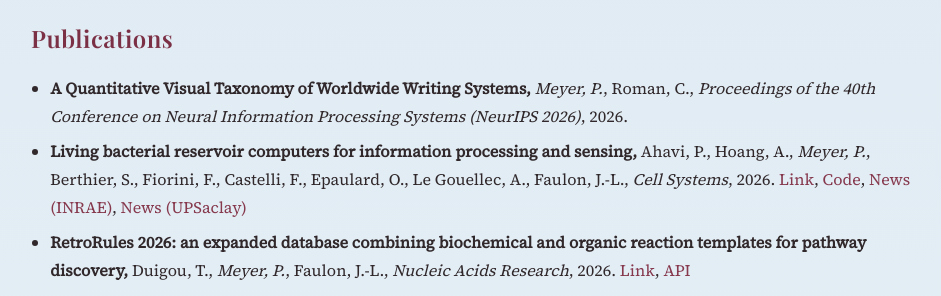
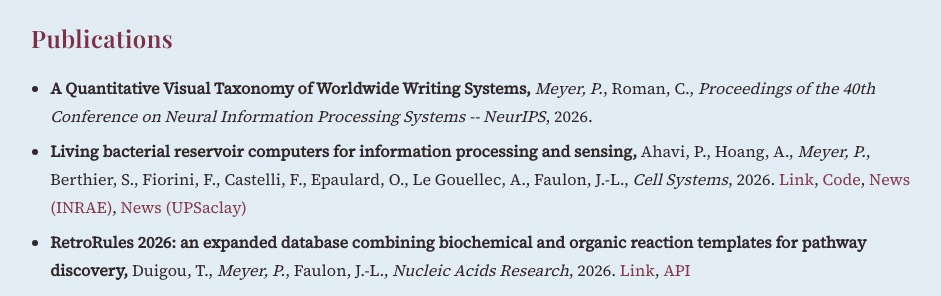
Before and after one commit to PhilippeMeyer68/philippemeyer68.github.io, a Jekyll site: the page built from index.md, in a window 1280 px wide and 900 px high, scrolled down 848 px. Shown: the part 183-479 px from the top of the window, without its empty margins (169-1110 px from the left). Built offline with Jekyll 4.4.1, drawn with Linux system fonts in a browser that asks for light colours.

Commit message:
fix: neurips formulation

```diff
--- a/index.md
+++ b/index.md
@@ -75,7 +75,7 @@ title: "Home"
 <li>
   <strong>A Quantitative Visual Taxonomy of Worldwide Writing Systems, </strong>
   <span class="author-self">Meyer, P.</span>, Roman, C.,
-  <em>Proceedings of the 40th Conference on Neural Information Processing Systems (NeurIPS 2026)</em>, 2026.
+  <em>Proceedings of the 40th Conference on Neural Information Processing Systems -- NeurIPS</em>, 2026.
 </li>
 <li>
   <strong>Living bacterial reservoir computers for information processing and sensing, </strong>
```
